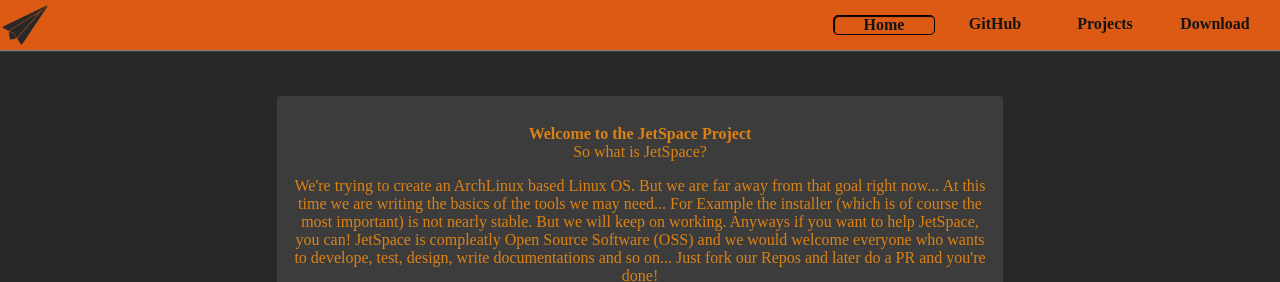
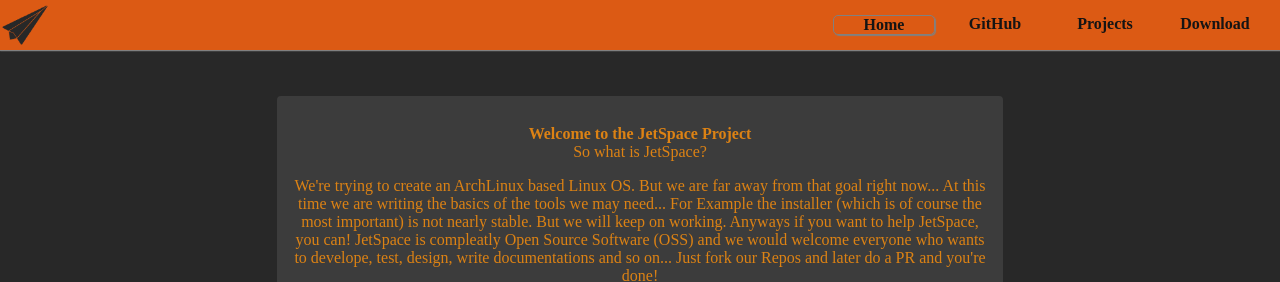
Before and after one commit to jetspace/jetspace.github.io, a plain HTML site: page index.html in a window 1280 px wide. In both pictures the pointer is over the item "Home". Shown: the top 282 px of the page. Drawn offline with Linux system fonts and the light colour scheme.

Commit message:
navigation hover

```diff
--- a/stylesheet.css
+++ b/stylesheet.css
@@ -48,9 +48,9 @@
 
 #mainnav li:hover {
 
-	border: 1px solid black;
+	border: 1px solid grey;
 	border-radius: 5px;
-	box-shadow: inset 1px 1px 1px black;
+	box-shadow: 1px 1px 1px grey;
 
 }
 
```
